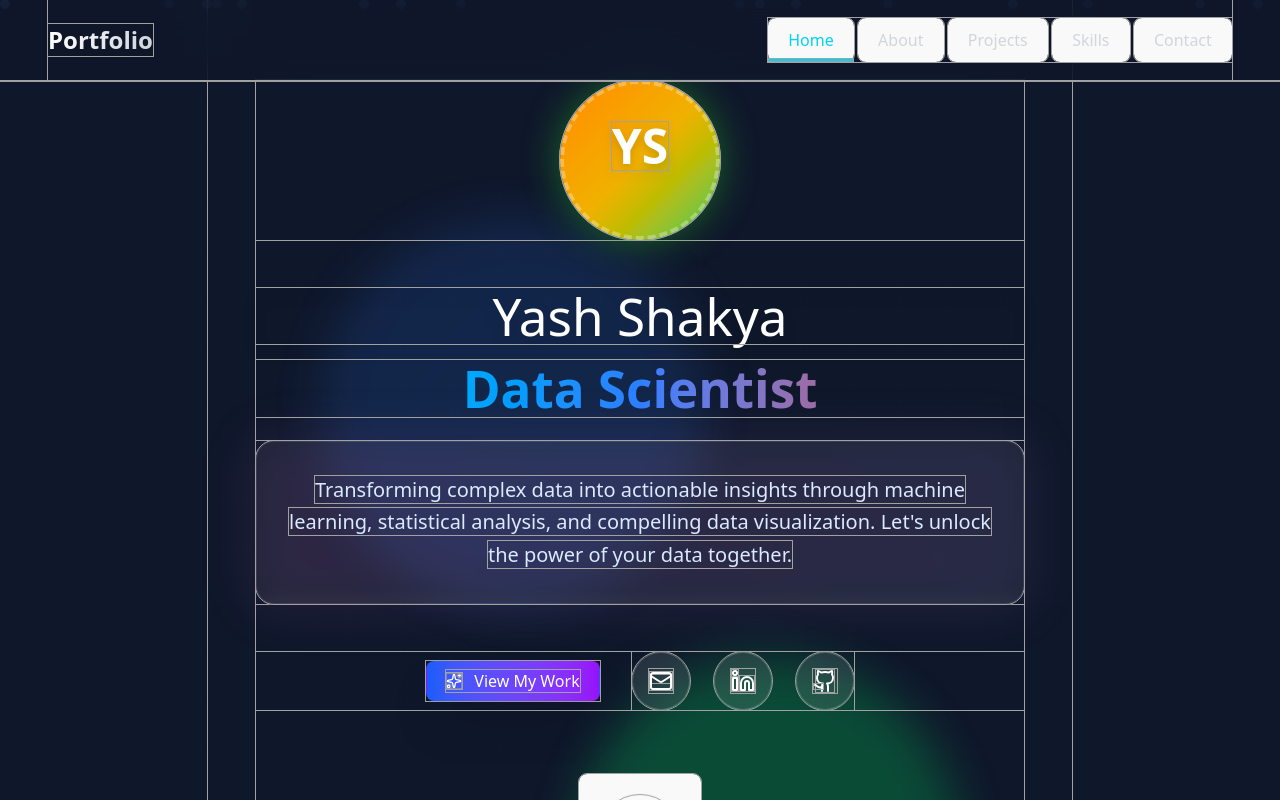
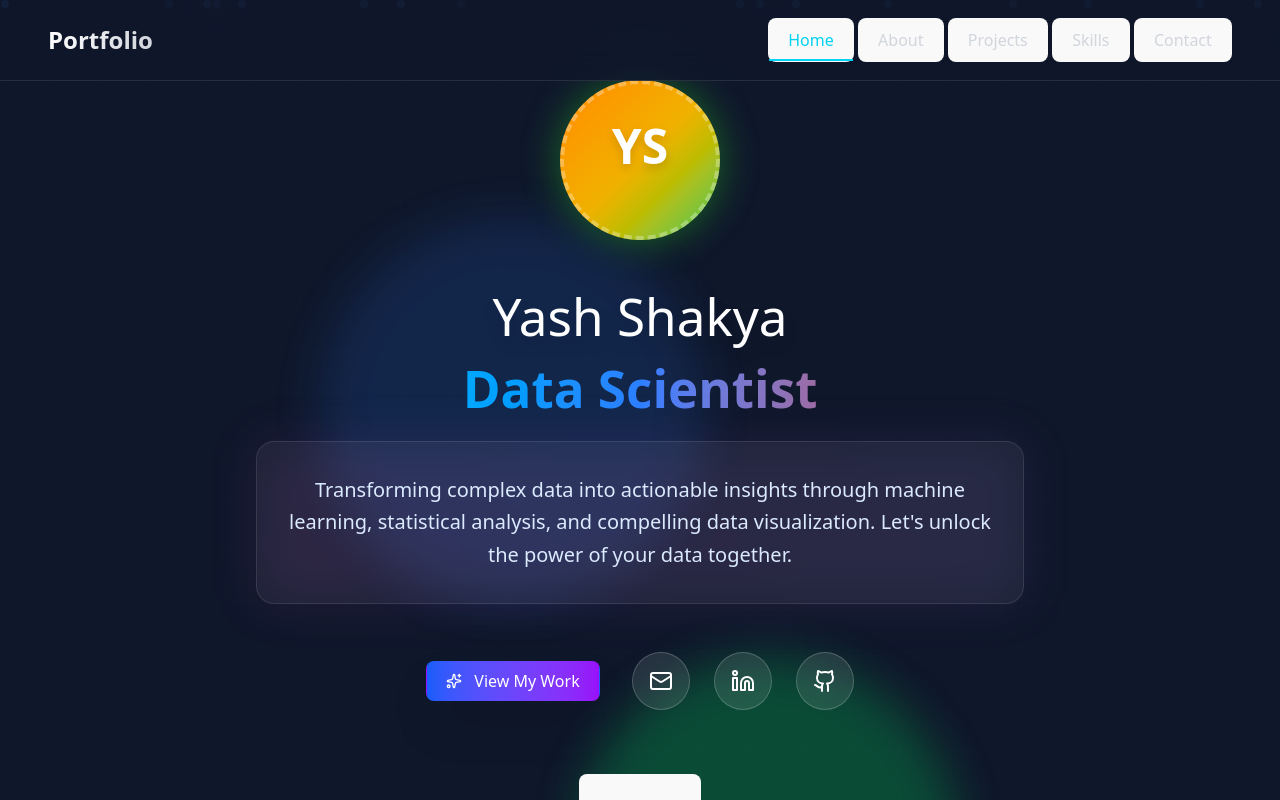
Before and after one commit to Yashshakya1/Protfolio_website_ds, a React (Vite) app in the folder yash-portfolio/: page / in a window 1280 px wide. Shown: the top 800 px of the page. Built offline with nearby package versions, Linux system fonts and the light colour scheme.

Commit message:
some update

```diff
--- a/yash-portfolio/src/index.css
+++ b/yash-portfolio/src/index.css
@@ -1,6 +1,7 @@
 @import "tailwindcss";
 @import "tw-animate-css";
 
+@custom-variant dark (&:is(.dark *));
 :root {
   font-family: system-ui, Avenir, Helvetica, Arial, sans-serif;
   line-height: 1.5;
@@ -102,7 +103,7 @@ button:focus-visible {
   }
 }
 
-:root {
+@theme inline {
   --radius-sm: calc(var(--radius) - 4px);
   --radius-md: calc(var(--radius) - 2px);
   --radius-lg: var(--radius);
@@ -179,12 +180,9 @@ button:focus-visible {
 
 @layer base {
   * {
-    border-color: var(--border);
-    outline: 1px solid var(--ring);
-    outline-offset: 0.5px;
+    @apply border-border outline-ring/50;
   }
   body {
-    background-color: var(--background);
-    color: var(--foreground);
+    @apply bg-background text-foreground;
   }
 }
```
